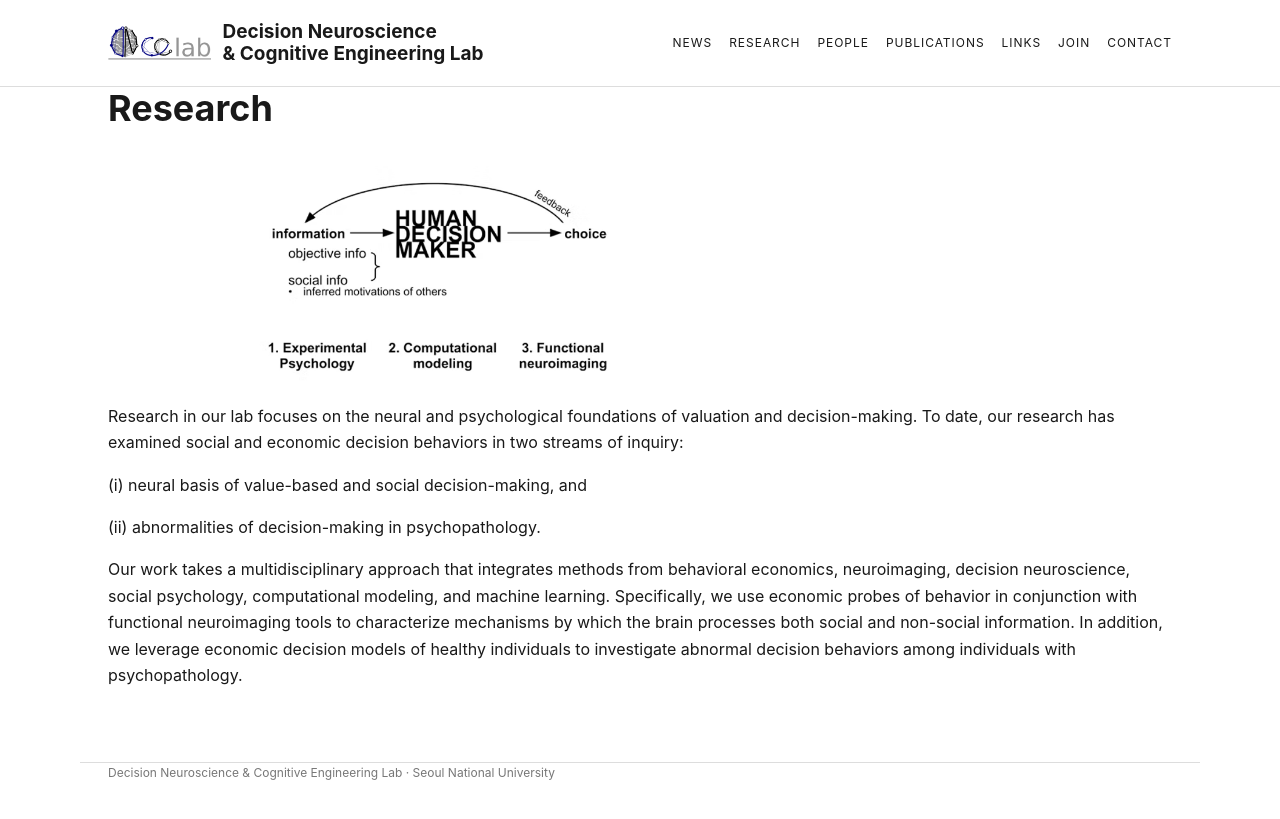
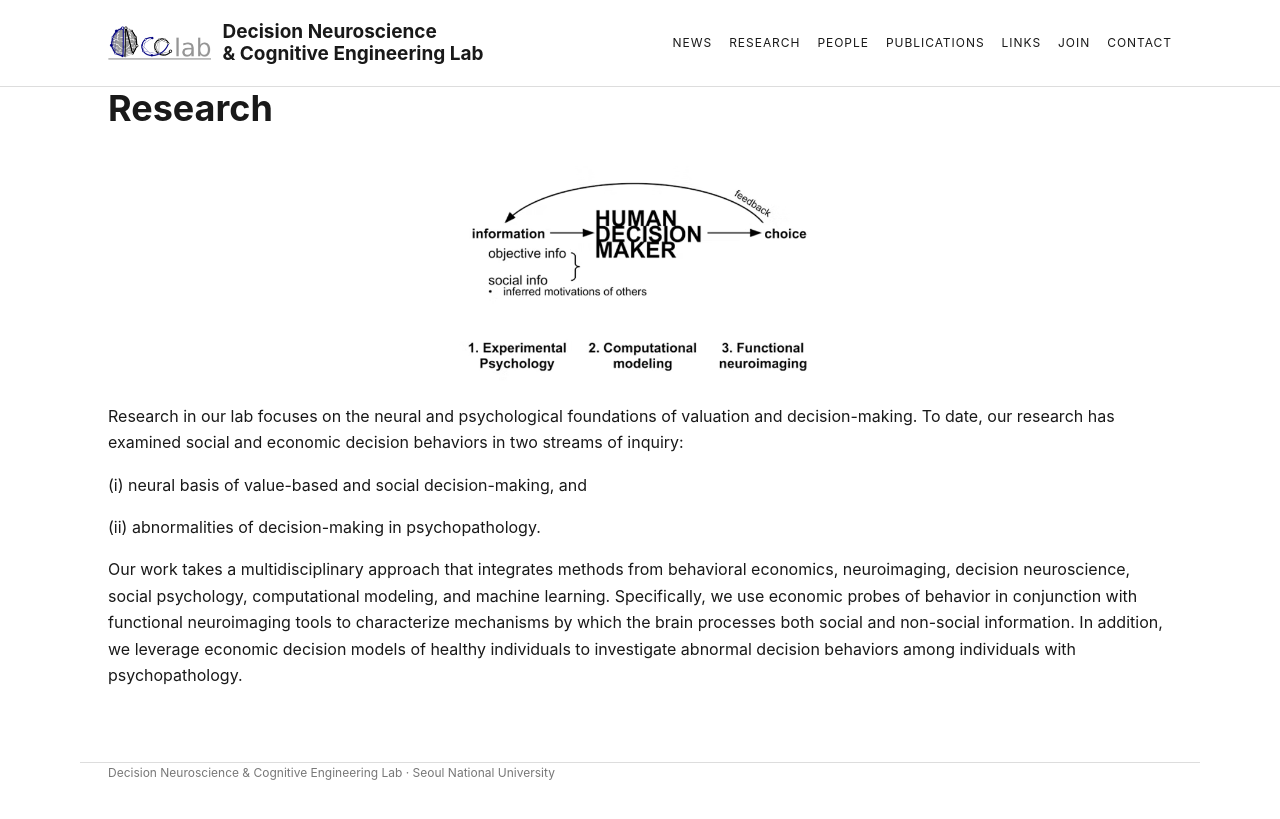
Before and after one commit to dongilchung/dncelab, a Jekyll site: the page built from research.md, in a window 1280 px wide. Shown: the top 819 px of the page. Built offline with Jekyll 4.4.1, drawn with Linux system fonts in a browser that asks for light colours; comment, search, counter and statistics services are not loaded.

Commit message:
Update style.css

```diff
--- a/assets/css/style.css
+++ b/assets/css/style.css
@@ -30,7 +30,7 @@ h2{font-size:22px;margin-top:42px}
 .card{border-top:2px solid #111;padding:15px 0}
 .research-content{max-width:100%}
 .research-image-wrap{width:100%;max-width:800px;margin:36px auto 0;overflow:hidden}
-.research-image{display:block;width:100%;max-width:400px;height:auto}
+.research-image{display:block;width:100%;max-width:400px;height:auto;margin: 0 auto}
 .publication-year{margin-top:44px;margin-bottom:0}
 .publication-item{display:grid;grid-template-columns:100px minmax(0,1fr);column-gap:22px;border-top:1px solid #ddd;padding:20px 0}
 .publication-thumb{width:100px;min-width:100px;align-self:start}
```
